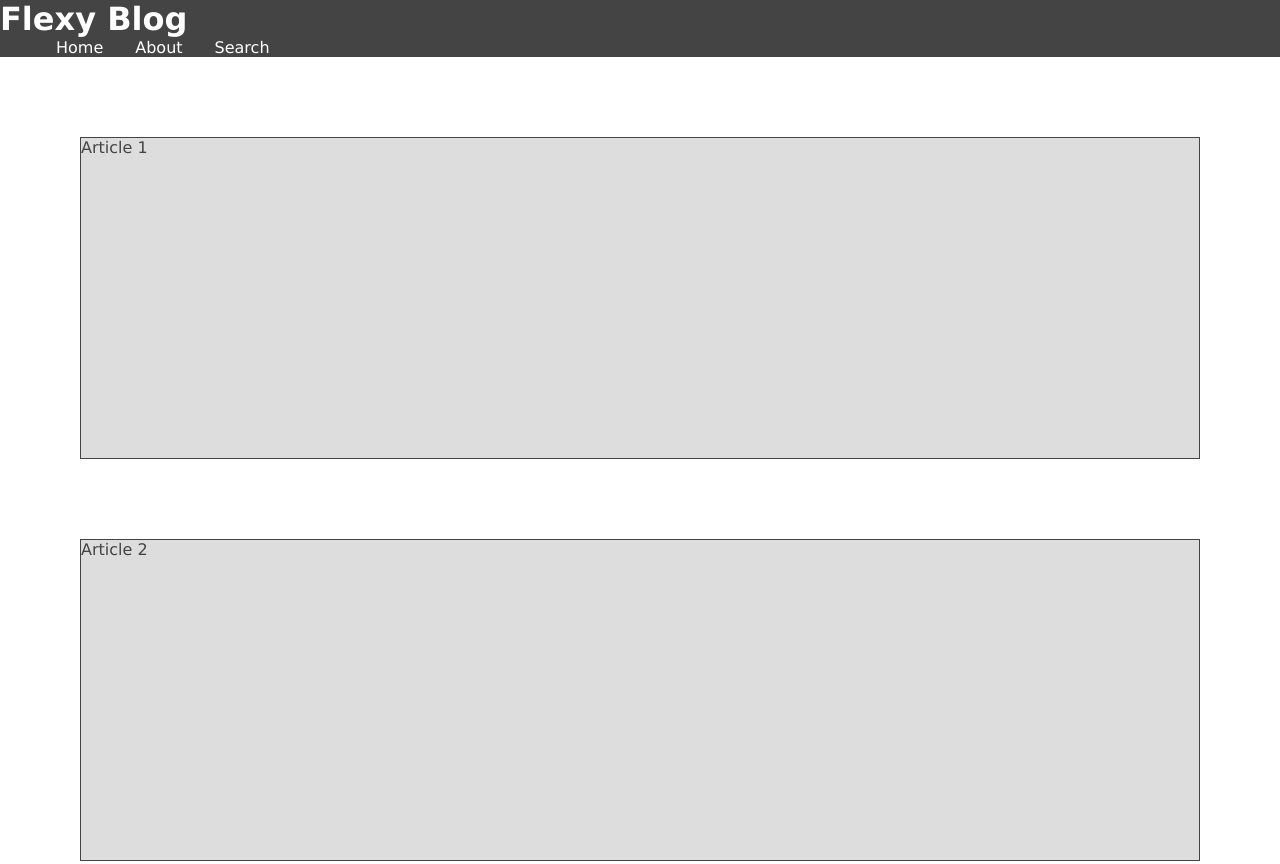
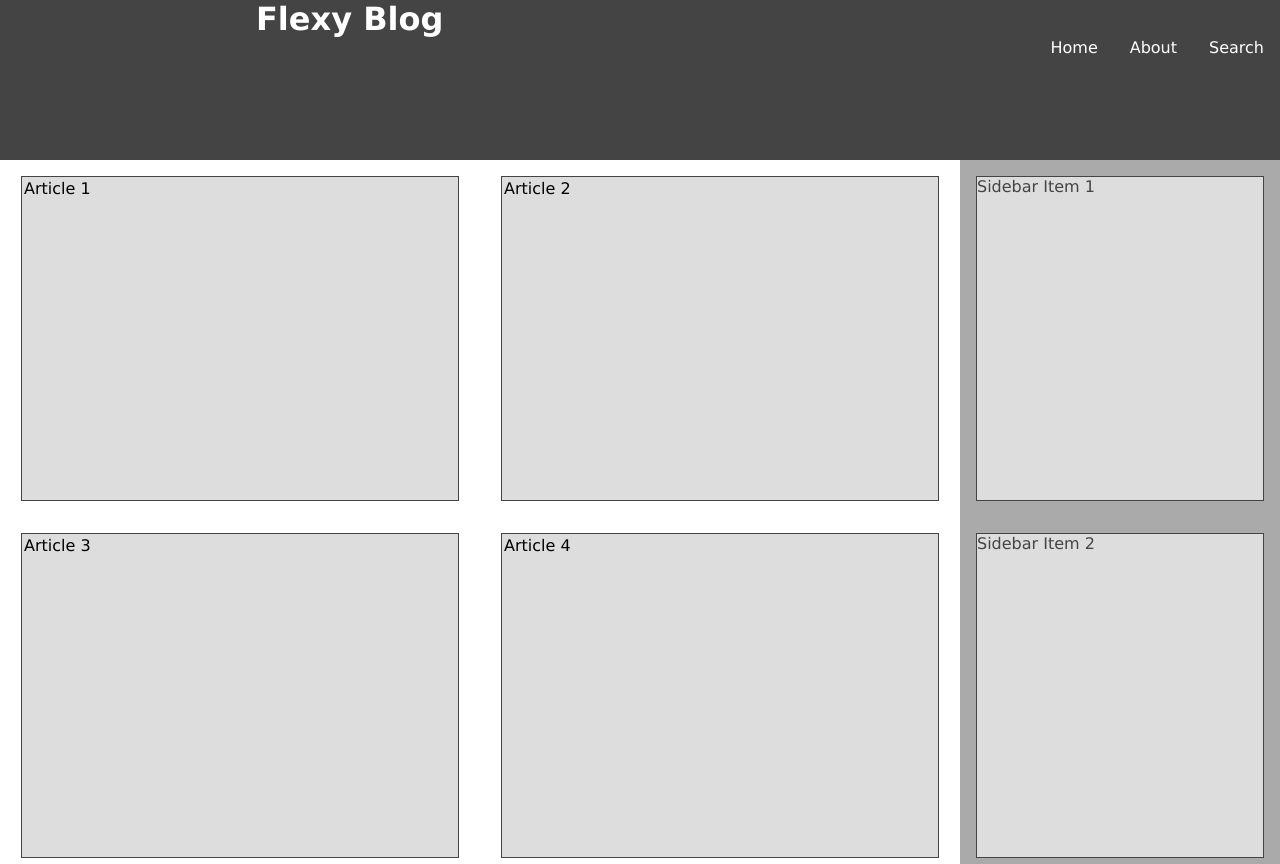
Before and after one commit to ElizabethBoles/Flexy-Blog, a plain HTML site: page index.html in a window 1280 px wide. Shown: the top 864 px of the page. Drawn offline with Linux system fonts and the light colour scheme.

Commit message:
style mobile and tablet view

```diff
--- a/blog.css
+++ b/blog.css
@@ -2,38 +2,30 @@
 /* DO NOT CHANGE THESE */
 html,body,header,main,footer,section,aside,h1,h2,h3,h4,p{margin:0;padding:0;}
 ul{margin:0;}
-
-@media screen and (min-width: 35em) {
-  container {
-    display: flex;
-  }
 
 body {
   /* DO NOT CHANGE THESE */
   font-family: Verdana, Arial, sans-serif;
   }
 
-.container {
-  /*everything*/
-  /justify-content: center;
-  }
 
 .hero {
   /* DO NOT CHANGE THESE */
   background-color: #444444;
-
+  height: 10em;
 
   }
 
 .hero h1 {
    /* DO NOT CHANGE THESE */
    color: #ffffff;
-
-
+   align-self: center;
+   margin-left: 20%;
    }
 
 .hero nav {
   display: flex;
+  justify-content: flex-end;
   flex-grow: 1;
   }
 
@@ -53,7 +45,9 @@ body {
    flex-wrap: wrap;
    /* DO NOT CHANGE THESE */
    color: #444444
-
+   /*margin:*/
+   justify-content: space-around;
+   box-sizing: border-box;
    }
 
 .posts article {
@@ -61,17 +55,15 @@ body {
    background-color: #dddddd;
    border: 1px solid #444444;
    height: 20em; /* this is just so we can see the articles since they have no content */
-   margin: 5em;
-
-
+   margin: 1em;
+   flex: 0 0 40%;
+   padding: 0.1em;
    }
 
 .sidebar {
   background-color: #aaaaaa;
   color: #444444;
-  display: flex;
-  flex-direction: column;
-  flex: 0 0 15%;
+
    /*margin:*/
   }
 
@@ -95,12 +87,37 @@ footer p {
   text-align: right;
   }
 
-  /* media query
-just change the border of the header... just to see that this works!
-   */
+  @media screen and (min-width: 35em) {
 
-@media screen and (min-width: 70em) {
-  container {
-    display: flex;
+      .posts {
+          display: flex;
+          flex-wrap: wrap;
+          justify-content: space-around;
+      }
+      .posts article {
+          flex: 0 0 45%;
+      }
+
+      .sidebar {
+          display: flex;
+      }
+      .sidebar section {
+          /*width: auto;*/ /* apparently we don't need this! */
+          flex: 1;
+          margin: 1em;
+      }
+
   }
-}
+
+  @media screen and (min-width: 70em) {
+      .container {
+          display: flex;
+      }
+      .container .posts {
+          flex: 3;
+      }
+      .container .sidebar {
+          flex-direction: column;
+          flex: 1;
+      }
+  }
```
